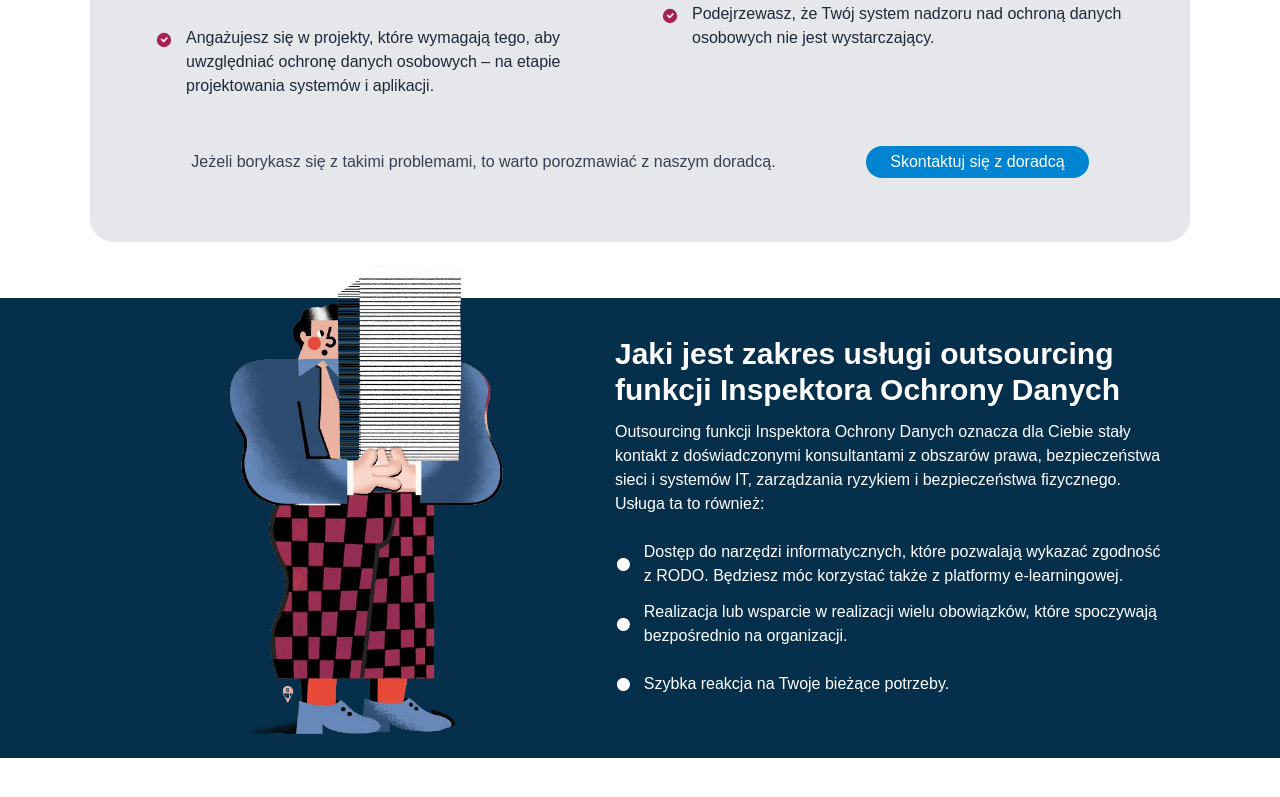
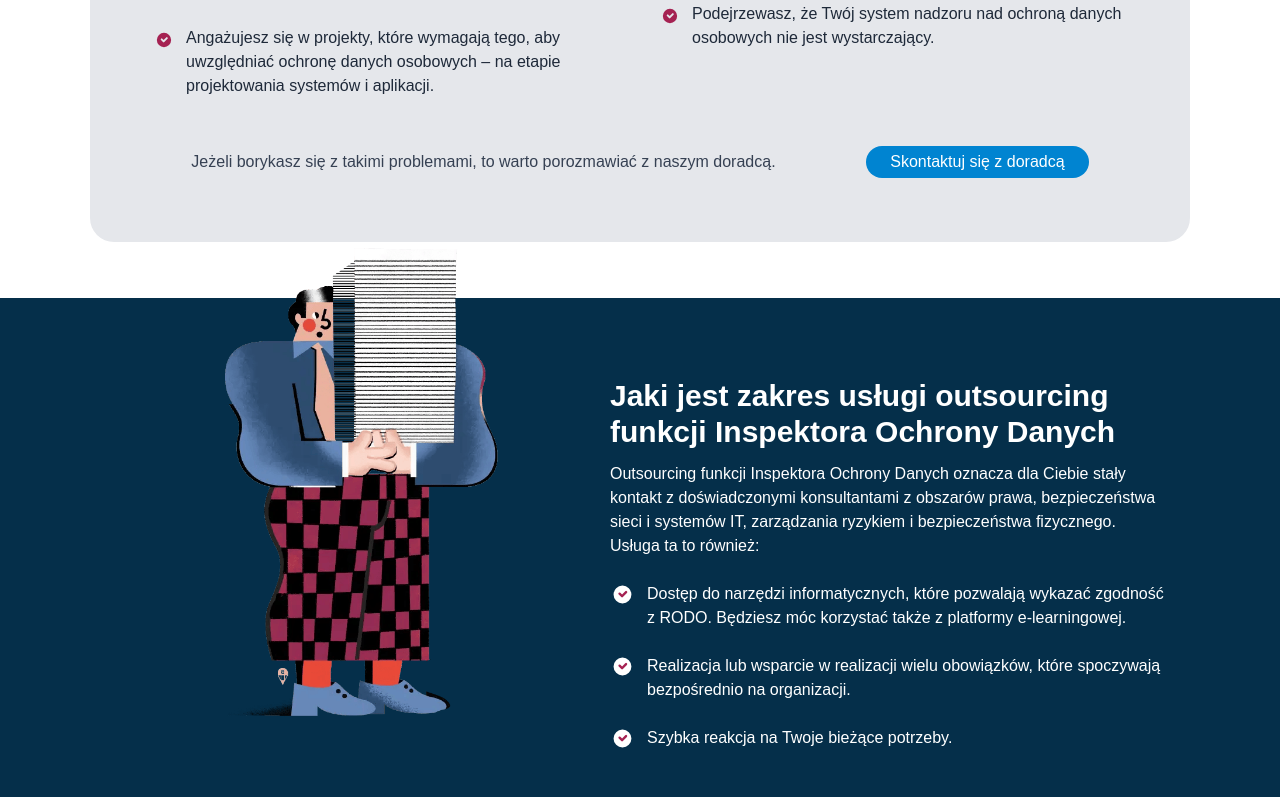
Before and after one commit to joemar-ceneza/odo24, a Next.js app: page /oferta/1 in a window 1280 px wide. Shown: the part 1187-1984 px from the top of the page. Before the commit the page ends 1945 px from the top, so only its background shows below. Built offline with nearby package versions, Linux system fonts and the light colour scheme.

Commit message:
style: update IodQuoteSection layout and bullet styling

```diff
--- a/src/components/IodScopeSection.tsx
+++ b/src/components/IodScopeSection.tsx
@@ -4,21 +4,21 @@ import Image from "next/image";
 export default function IodQuoteSection() {
   return (
     <section className="bg-sky-950 text-white">
-      <div className="max-w-full w-[1050px] flex justify-between items-center mx-auto">
+      <div className="max-w-full w-[1060px] flex justify-between items-center mx-auto">
         <Image
           src="/images/man-with-documents.png"
           alt="Zespół IOD"
           width={500}
           height={500}
-          className="scale-x-[-1] -mt-10"
+          className="scale-x-[-1] -mt-40"
         />
-        <div className="max-w-3/4">
+        <div className="max-w-3/4 py-20">
           <p className="text-3xl font-bold">{iodScope.heading}</p>
           <p className="py-3">{iodScope.description}</p>
-          <ul className="space-y-3 py-3">
+          <ul className="space-y-6 py-3">
             {iodScope.bullets.map((item, idx) => (
-              <li key={idx} className="flex items-center gap-3">
-                <span className="text-white text-5xl">•</span>
+              <li key={idx} className="flex items-start gap-3">
+                <Image src="/images/icon-check-white.svg" alt="check" width={25} height={25} />
                 <span>{item}</span>
               </li>
             ))}
```
